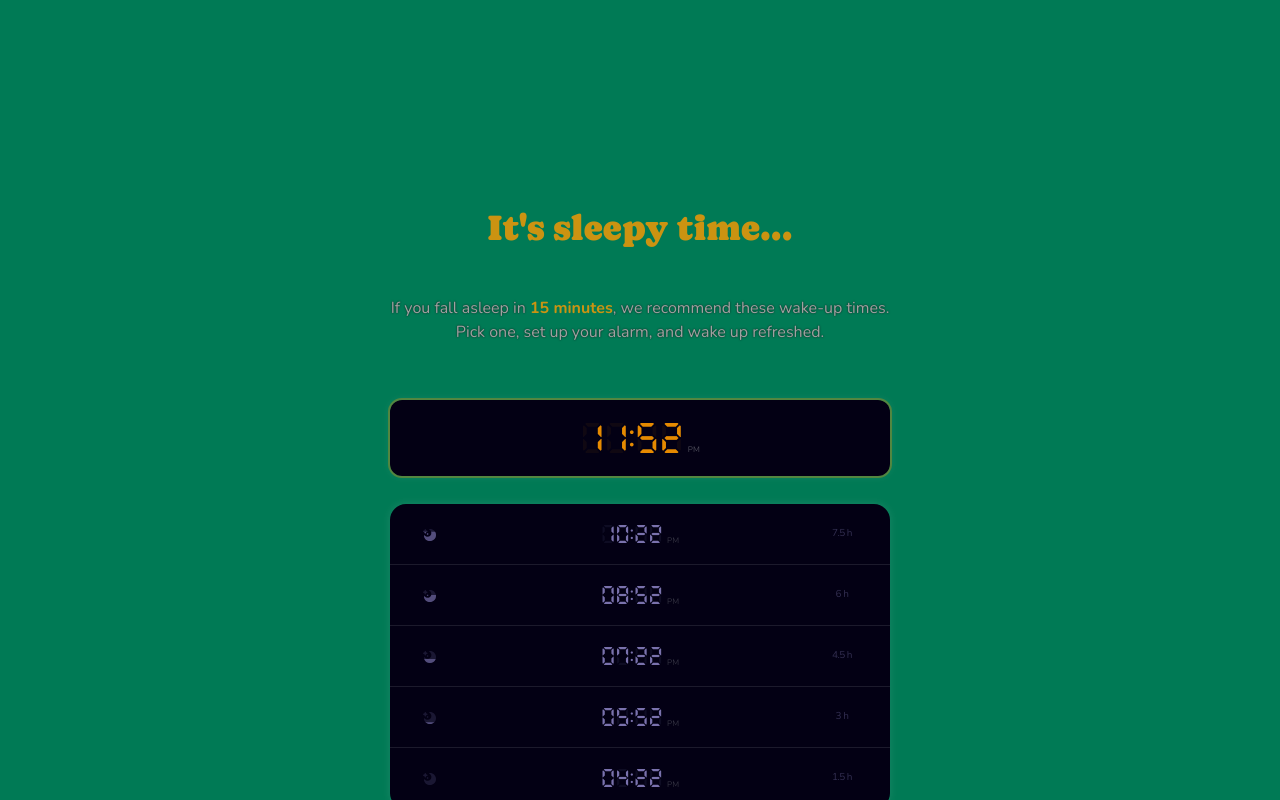
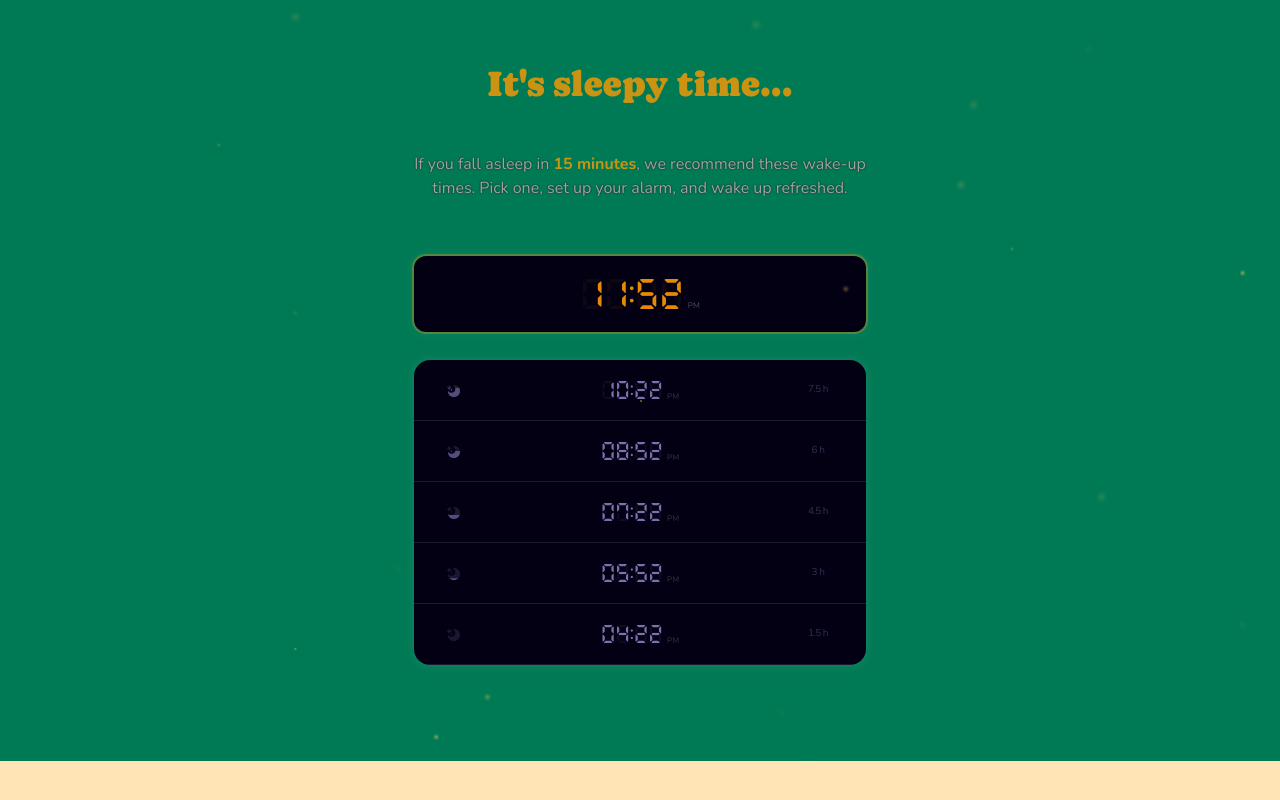
Before and after one commit to aronsantha/wakey, a React (Vite) app: page / in a window 1280 px wide. Built offline with nearby package versions, Linux system fonts and the light colour scheme.

Commit message:
Revert "test"
This reverts commit fe4042e4144d80faba4dfc074d103582d71c0ddd.

```diff
--- a/src/components/App.jsx
+++ b/src/components/App.jsx
@@ -219,7 +219,7 @@ function App() {
         handleClose={() => setShownModal("")}
         children={shownModal && modalMap[shownModal].content}
       />
-      <div className="fixed top-0 left-0 flex min-h-[100dvh] w-full flex-col items-center overflow-hidden bg-emerald-700 md:justify-center">
+      <div className="flex flex-col items-center overflow-y-auto bg-emerald-700 md:justify-center">
         {/* <footer
           role="tablist"
           className="p-safe fixed right-0 bottom-0 left-0 z-50 h-14 w-full border-t-[1px] border-neutral-100/20 bg-neutral-950/50 px-3 backdrop-blur-xl"
@@ -241,10 +241,8 @@ function App() {
             })}
           </div>
         </footer> */}
-        <main className="h-full w-full overflow-auto px-6">
-          <div className="h-[calc(100% + 1px)] min-h-[calc(100% + 1px)] mx-auto flex w-full max-w-[500px] flex-col text-center">
-            <div className="h-[calc(100% - 1px)] sticky top-0 bottom-0 flex w-full flex-col content-stretch justify-start">
-              <div className="mt-52 mb-14 flex flex-col gap-4">
+        <main className="mt-16 mb-24 flex max-w-[500px] flex-col px-6 text-center">
+          <div className="mb-14 flex flex-col gap-4">
             <h1 className="font-caprasimo mb-8 text-4xl text-amber-500/80">
               It's sleepy time...
             </h1>
@@ -256,8 +254,8 @@ function App() {
               >
                 {offsetInMins || 0} minutes
               </button>
-                  , we recommend these wake-up times. Pick one, set up your
-                  alarm, and wake up refreshed.
+              , we recommend these wake-up times. Pick one, set up your alarm,
+              and wake up refreshed.
             </h2>
           </div>
 
@@ -274,9 +272,7 @@ function App() {
                     <p className="font-digital col-1 row-1 opacity-90">
                       {formatTime(sleepLengthArray[0]).time}
                     </p>
-                        <p className="font-digital col-1 row-1 opacity-5">
-                          00:00
-                        </p>
+                    <p className="font-digital col-1 row-1 opacity-5">00:00</p>
                   </div>
 
                   {timeFormat === "12h" && (
@@ -324,8 +320,6 @@ function App() {
               })}
             </div>
           </div>
-            </div>
-          </div>
         </main>
       </div>
     </>
```
Lines whose indentation alone changed are shown as unchanged.
